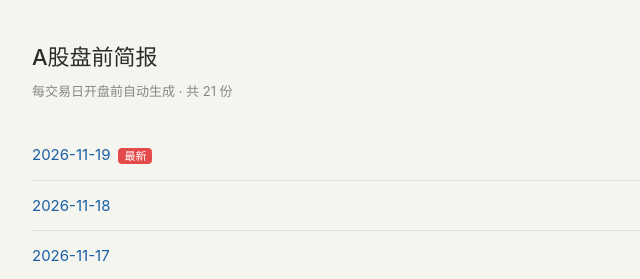
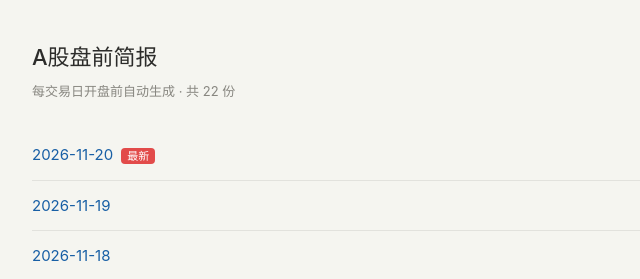
Before and after one commit to suda919/suda919-a-stock-daily-review, a plain HTML site: page premarket/index.html in a window 1280 px wide. Shown: the top 279 px of the page, 268-908 px from the left. Drawn offline with Linux system fonts and the light colour scheme.

Commit message:
update premarket index for 2026-11-20

```diff
--- a/premarket/index.html
+++ b/premarket/index.html
@@ -22,9 +22,10 @@
 <body>
 <div class="container">
   <h1>A股盘前简报</h1>
-  <div class="meta">每交易日开盘前自动生成 · 共 21 份</div>
+  <div class="meta">每交易日开盘前自动生成 · 共 22 份</div>
   <ul>
-    <li><a href="2026-11-19.html">2026-11-19</a><span class="new">最新</span></li>
+    <li><a href="2026-11-20.html">2026-11-20</a><span class="new">最新</span></li>
+    <li><a href="2026-11-19.html">2026-11-19</a></li>
     <li><a href="2026-11-18.html">2026-11-18</a></li>
     <li><a href="2026-11-17.html">2026-11-17</a></li>
     <li><a href="2026-11-16.html">2026-11-16</a></li>
```
